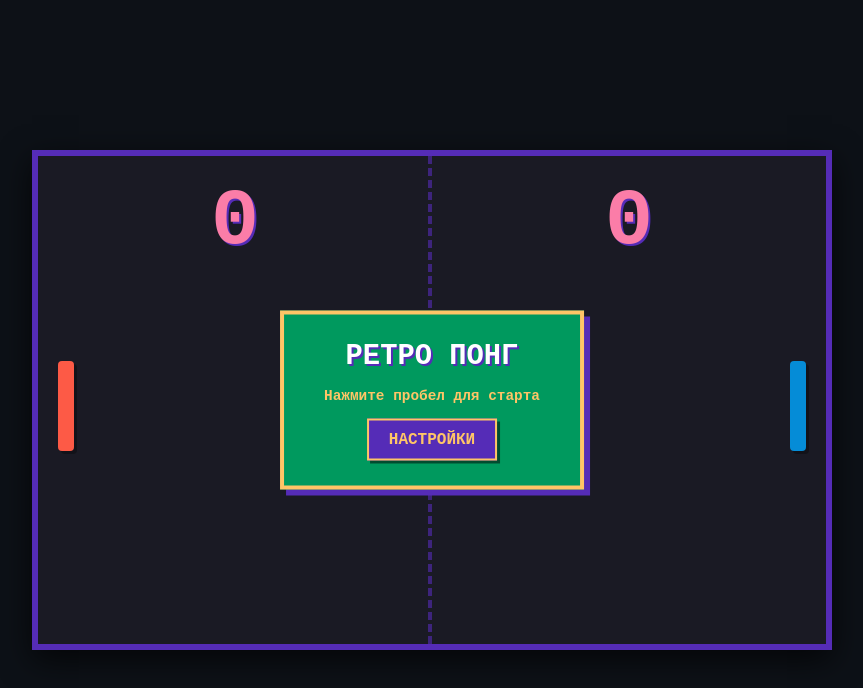
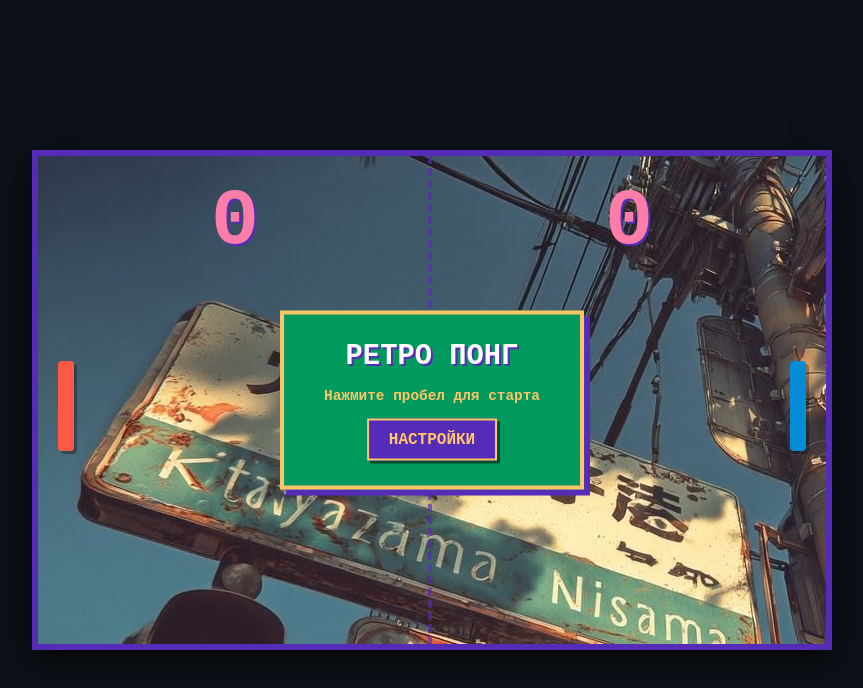
Before and after one commit to gogo6996/pingpong, a plain HTML site: page index.html in a window 1280 px wide. Shown: the whole page, without its empty margins (208-1071 px from the left). Drawn offline with Linux system fonts and the light colour scheme.

Commit message:
Update ping.css

```diff
--- a/ping.css
+++ b/ping.css
@@ -22,7 +22,7 @@ body {
   position: relative; width: 800px; height: 500px;
   border: 6px solid var(--retro-purple); box-sizing: border-box;
   box-shadow: 0 10px 30px rgba(0, 0, 0, 0.7);
-  background-color: #1a1a24; /* Убрал картинку для чистоты DOM-теста */
+  background-image: url('f3915ae6f2f0bccb33e19b66089c58ed.jpg');
   outline: none; /* Убираем рамку при focus */
 }
 
```
